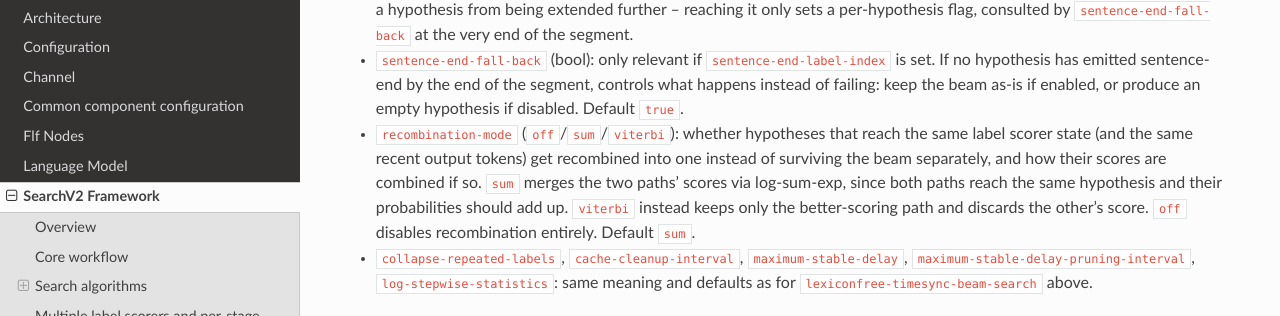
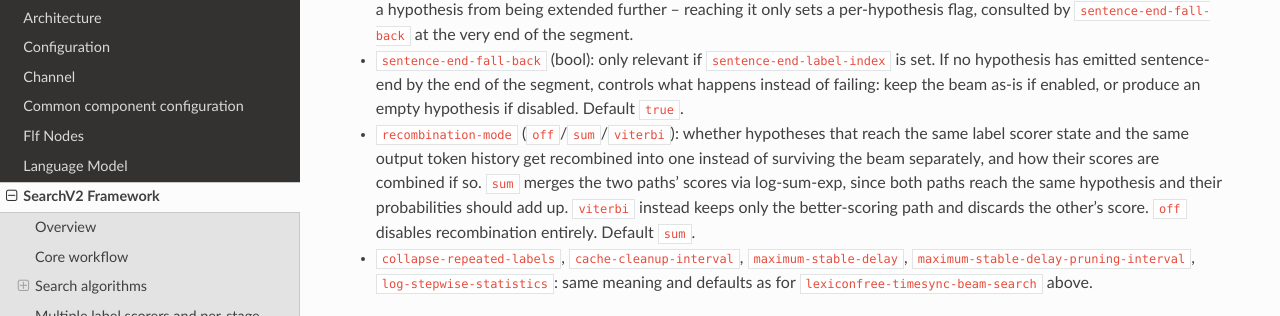
Before and after one commit to rwth-i6/rasr, a Sphinx documentation site: the page built from doc/search_v2.rst, in a window 1280 px wide and 900 px high, scrolled down 7808 px. Shown: the part 134-450 px from the top of the window. Built offline with Sphinx 7.4.7 and the Read the Docs theme 3.1.0, drawn with Linux system fonts in a browser that asks for light colours.

Commit message:
Apply some suggestions from code review

```diff
--- a/doc/search_v2.rst
+++ b/doc/search_v2.rst
@@ -342,7 +342,7 @@ it for that timestep) or the per-timestep label limit is reached.
   emitted sentence-end by the end of the segment, controls what happens instead of failing: keep the beam as-is
   if enabled, or produce an empty hypothesis if disabled. Default ``true``.
 * ``recombination-mode`` (``off``/``sum``/``viterbi``): whether hypotheses that reach the same label scorer
-  state (and the same recent output tokens) get recombined into one instead of surviving the beam separately,
+  state and the same output token history get recombined into one instead of surviving the beam separately,
   and how their scores are combined if so. ``sum`` merges the two paths' scores via log-sum-exp, since both
   paths reach the same hypothesis and their probabilities should add up. ``viterbi`` instead keeps only the
   better-scoring path and discards the other's score. ``off`` disables recombination entirely. Default ``sum``.
```
Also changed, not shown: 1 other file.
